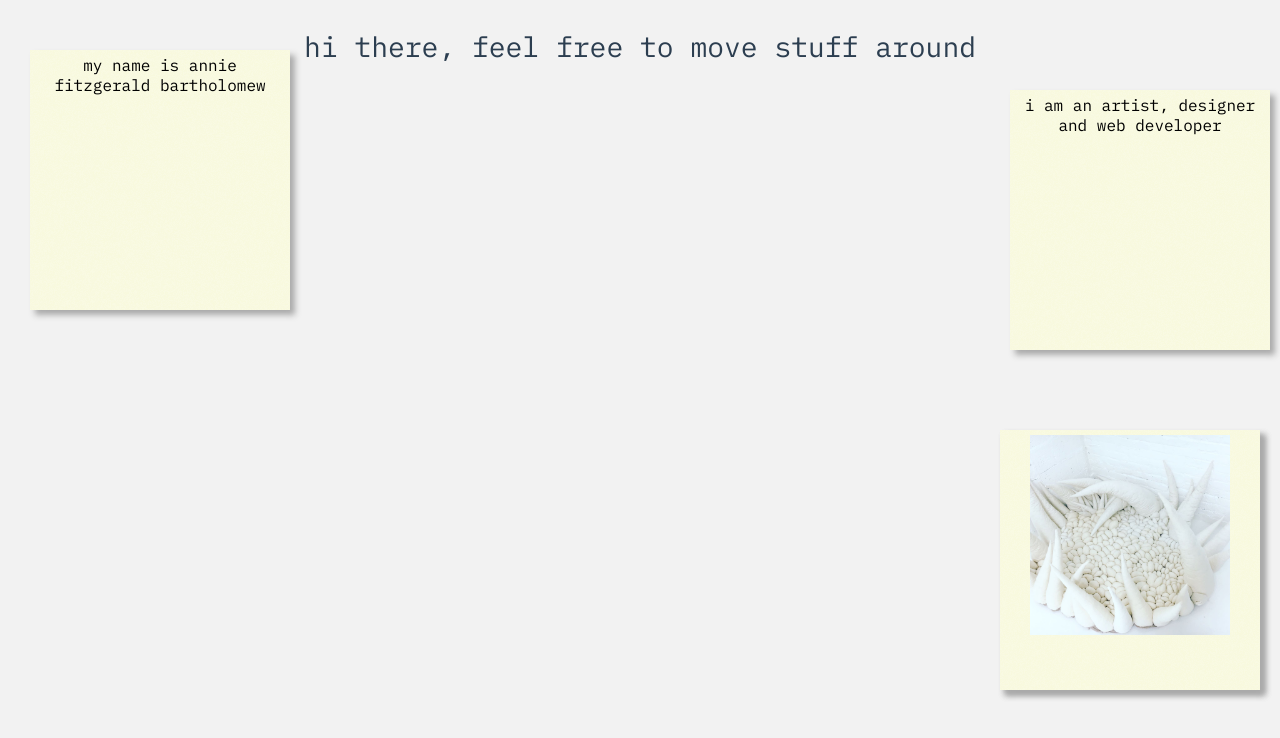
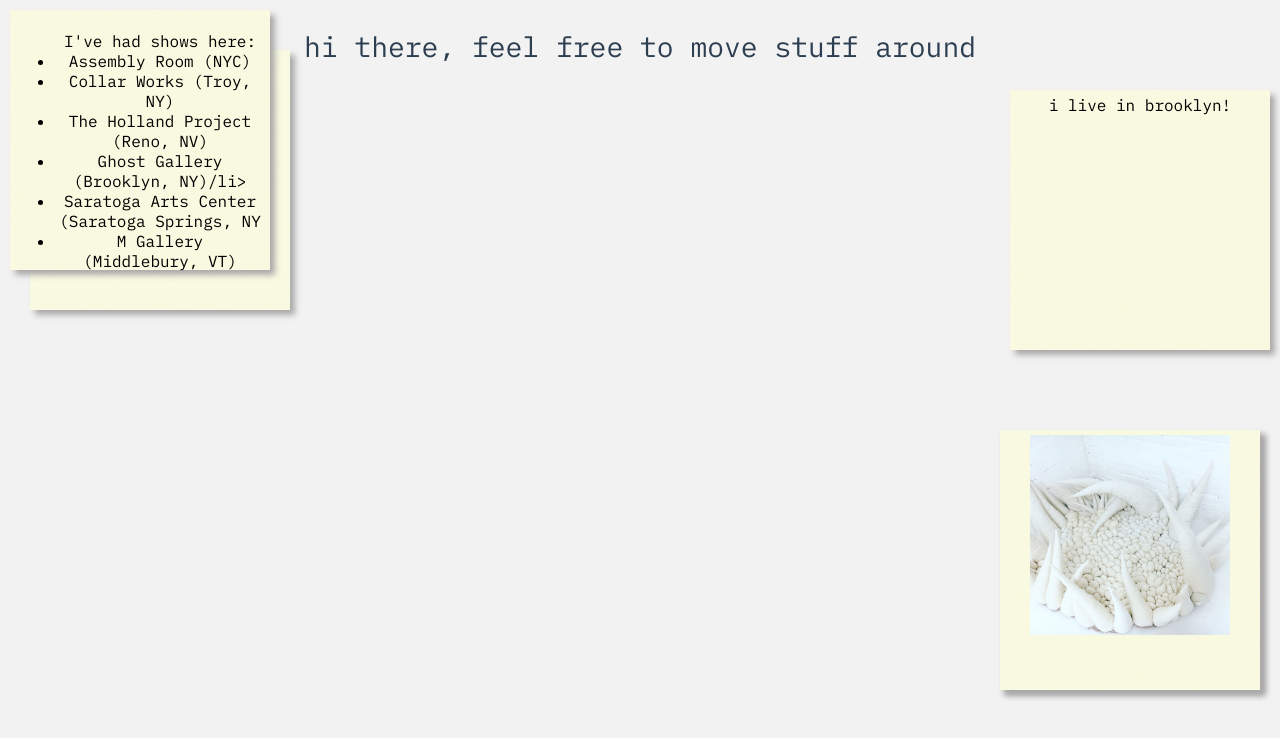
Before and after one commit to anniebart/.github.io, a Vue app: page / in a window 1280 px wide. Shown: the top 738 px of the page. Built offline with nearby package versions, Linux system fonts and the light colour scheme; a web font is replaced by a local one.

Commit message:
added post it

```diff
--- a/src/App.vue
+++ b/src/App.vue
@@ -2,7 +2,19 @@
   <div id="app">
 
     <post-it class="name">my name is annie fitzgerald bartholomew</post-it>
-    <post-it class="artist">i am an artist, designer and web developer</post-it>
+    <post-it class="artist">i live in brooklyn!</post-it>
+    <post-it>
+      <ul> I've had shows here:
+        <li>Assembly Room (NYC)</li>
+        <li>Collar Works (Troy, NY)</li>
+        <li>The Holland Project (Reno, NV)</li>
+        <li>Ghost Gallery (Brooklyn, NY)/li>
+        <li>Saratoga Arts Center (Saratoga Springs, NY</li>
+        <li>M Gallery (Middlebury, VT)</li>
+
+      </ul>
+
+    </post-it>
     <post-it class="making"> <img src="./assets/Bartholomew014.jpg"> <p></p></post-it>
      <post-it class="making"> <img src="./assets/03_Bartholomew.jpg"> <p></p></post-it>
 
```
